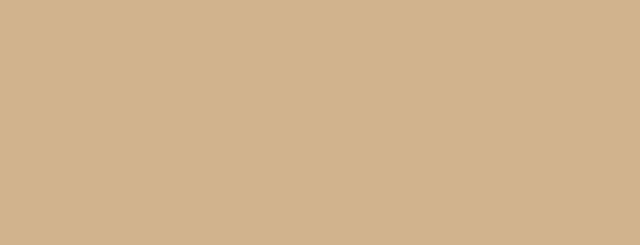
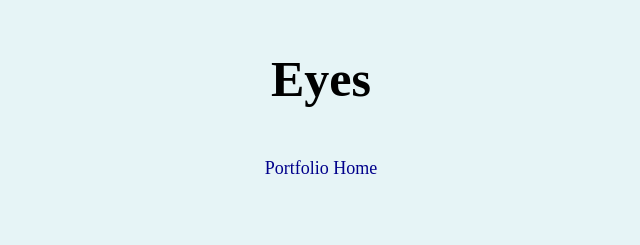
Before and after one commit to mnstayrook/eye-movement-exercise, a plain HTML site: page index.html in a window 1280 px wide. Shown: the top 245 px of the page, without its empty margins (319-959 px from the left). Drawn offline with Linux system fonts and the light colour scheme.

Commit message:
added links and details

```diff
--- a/index.html
+++ b/index.html
@@ -3,6 +3,13 @@
         <link rel="stylesheet" type="text/css" href="./styles.css">
     </head>
     <body>
+        <div class="centered">
+            <h1 class="header1">Eyes</h1>
+              <div class="topnavbar">
+                <a class="grid-item" href="https://mnstayrook.github.io">Portfolio Home</a>
+              </div>
+          </div>
+
         <div class="eyes">
             <div class="eye">
                 <div class="ball"></div>
--- a/styles.css
+++ b/styles.css
@@ -1,7 +1,7 @@
 body {
   margin: 0;
   padding: 0;
-  background: tan;
+  background: #E6F4F6;
 }
 
 .eyes {
@@ -31,3 +31,46 @@ body {
   transform: translate(-50%, -50%);
   border-radius: 50%;
 }
+
+
+
+div.topnavbar {
+  text-align: center;
+  display: grid;
+  grid-template-columns: 5fr;
+  align-items: center;
+  width: 750px;
+  margin: auto;
+
+}
+.topnavbar a {
+  padding: 1rem;
+  color: black;
+  text-align: center;
+  text-decoration: none;
+  font-size: 18px;
+}
+.topnavbar a:link {
+  color: darkblue;
+}
+.topnavbar a:visited {
+  color: darkblue;
+}
+.topnavbar a:hover {
+  color: gray;
+}
+.topnavbar a:active {
+  color: maroon;
+}
+
+.header1 {
+  font-family: Papyrus;
+  text-align: center;
+  font-size: 50px;
+  margin-top: 50px;
+}
+
+p {
+font-family: Garamond;
+text-align: center;
+}
```
